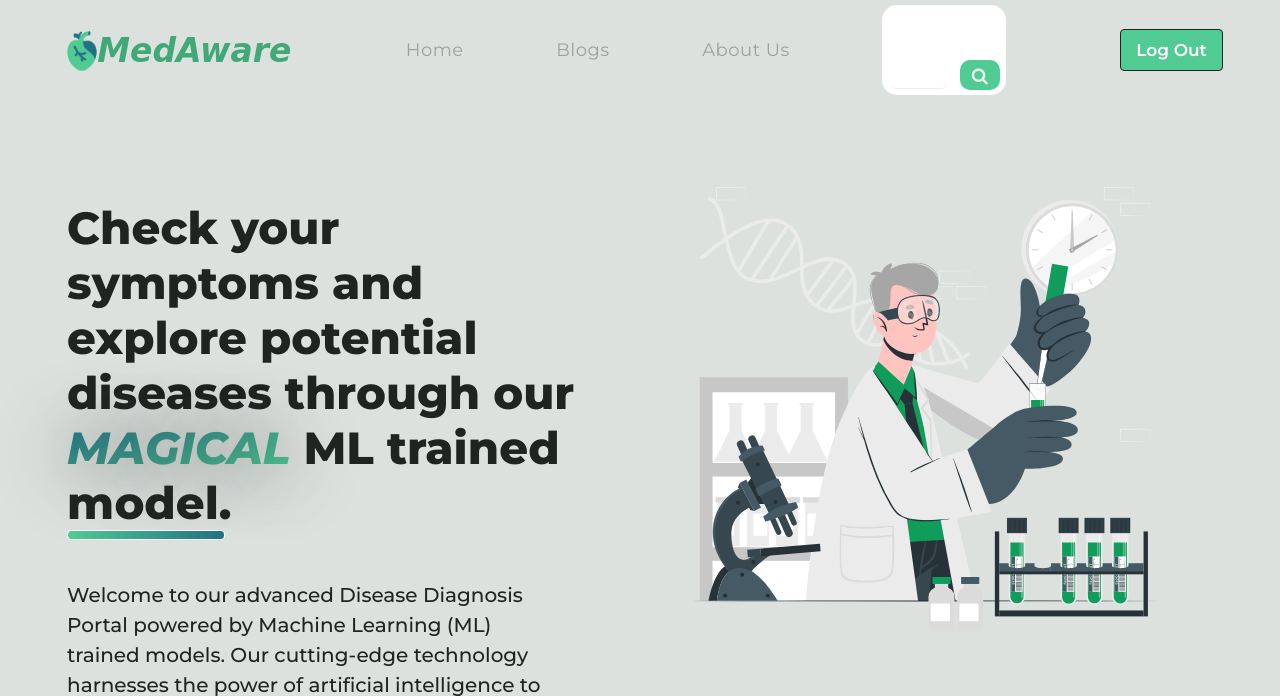
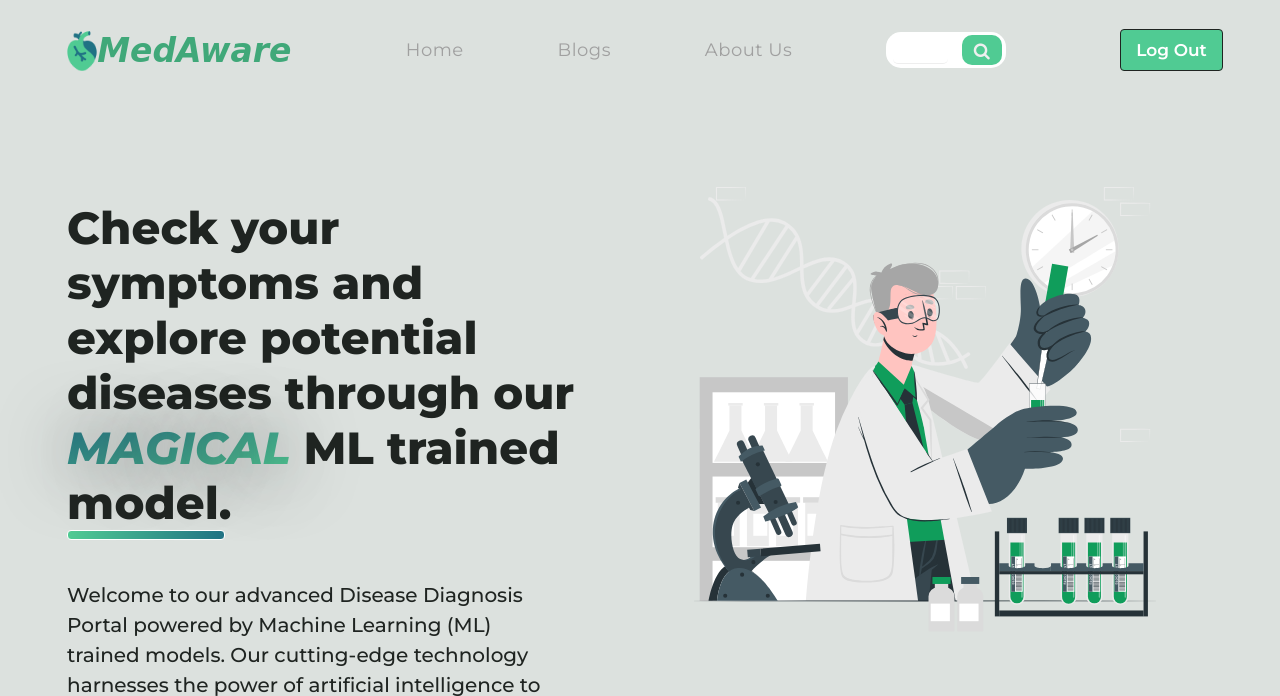
Before and after one commit to Gaurav07076/MedAware, a Flask app: page /main in a window 1280 px wide. Shown: the top 696 px of the page. Run offline with Flask 3, Linux system fonts and the light colour scheme; parts of the project's set-up code (start-up, migrations or seed data) failed here and were passed over; some web fonts are replaced.

Commit message:
seacrch bar upgraded

```diff
--- a/static/css/main.css
+++ b/static/css/main.css
@@ -128,9 +128,10 @@
 
 
 .growing-search {
-    padding: 5px 5px 5px 5px;
+    /* padding: 5px 5px 5px 5px; */
     border-radius: 15px;
     background: #fff;
+
   }
 
   .growing-search div {
@@ -190,7 +191,7 @@
 
 .searchContainer{
     width:200px;
-    height:40px;
+    height:10px;
     border-radius: 20px;
     background-color: var(--fontcolor);
     z-index: 99;
@@ -495,7 +496,7 @@
     background-color: var(--mainred);
 }
 form{
-    margin-top:50px;
+   padding: 3px;
     color: var(--fontcolor);
     font-size: 20px;
     font-weight: 600;
--- a/templates/main.html
+++ b/templates/main.html
@@ -49,7 +49,7 @@
                     <form action="{{ url_for('main') }}" method="post">
                     <div class="input ">
                       <input id="searchinput" required type="text" name="search"/>
-                    </div><!-- Space hack -->
+                    </div>
                     <div class="submit">
                       <button id="search" type="submit" name="go_search">
                         <span class="fa fa-search"></span>
```
